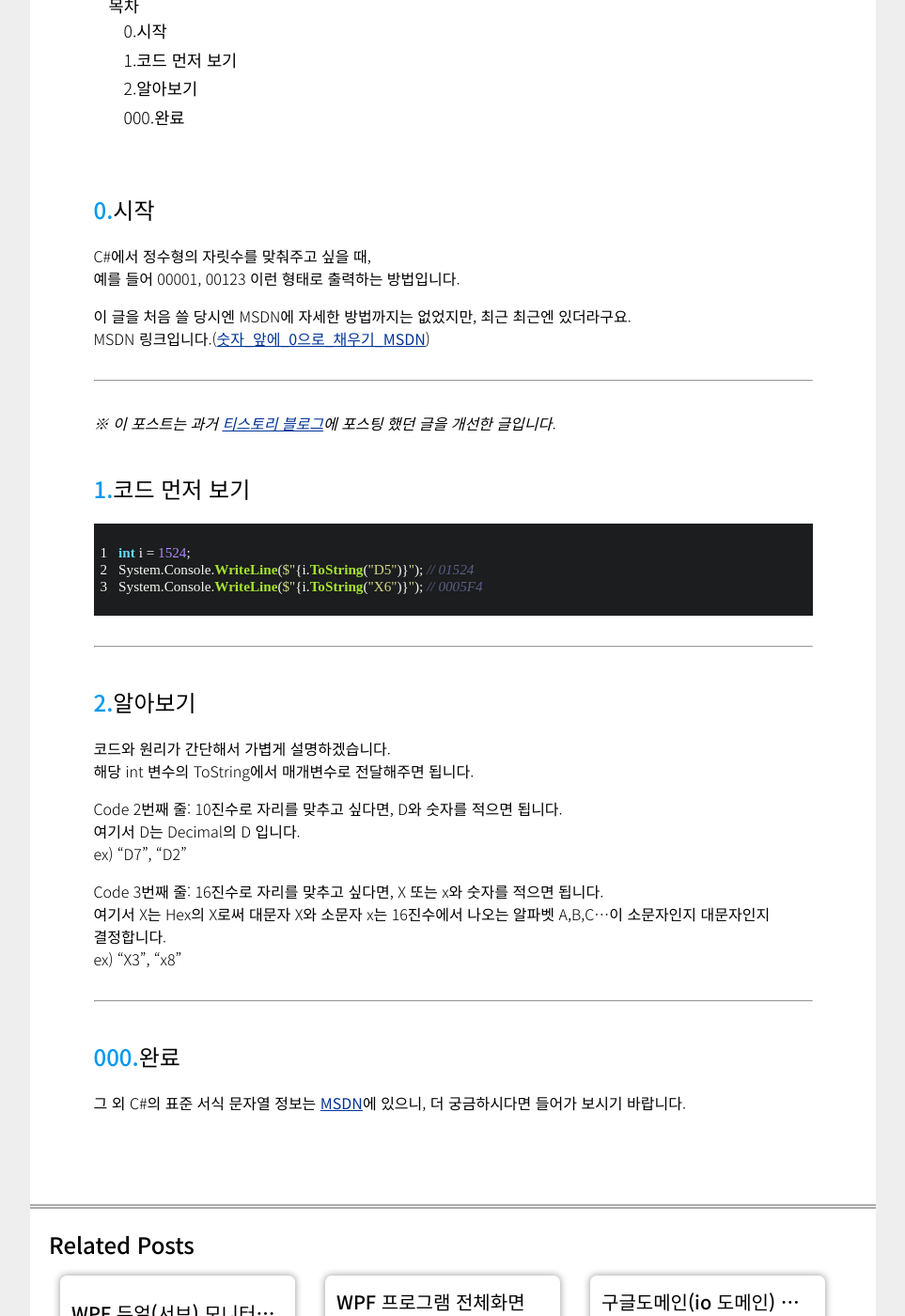
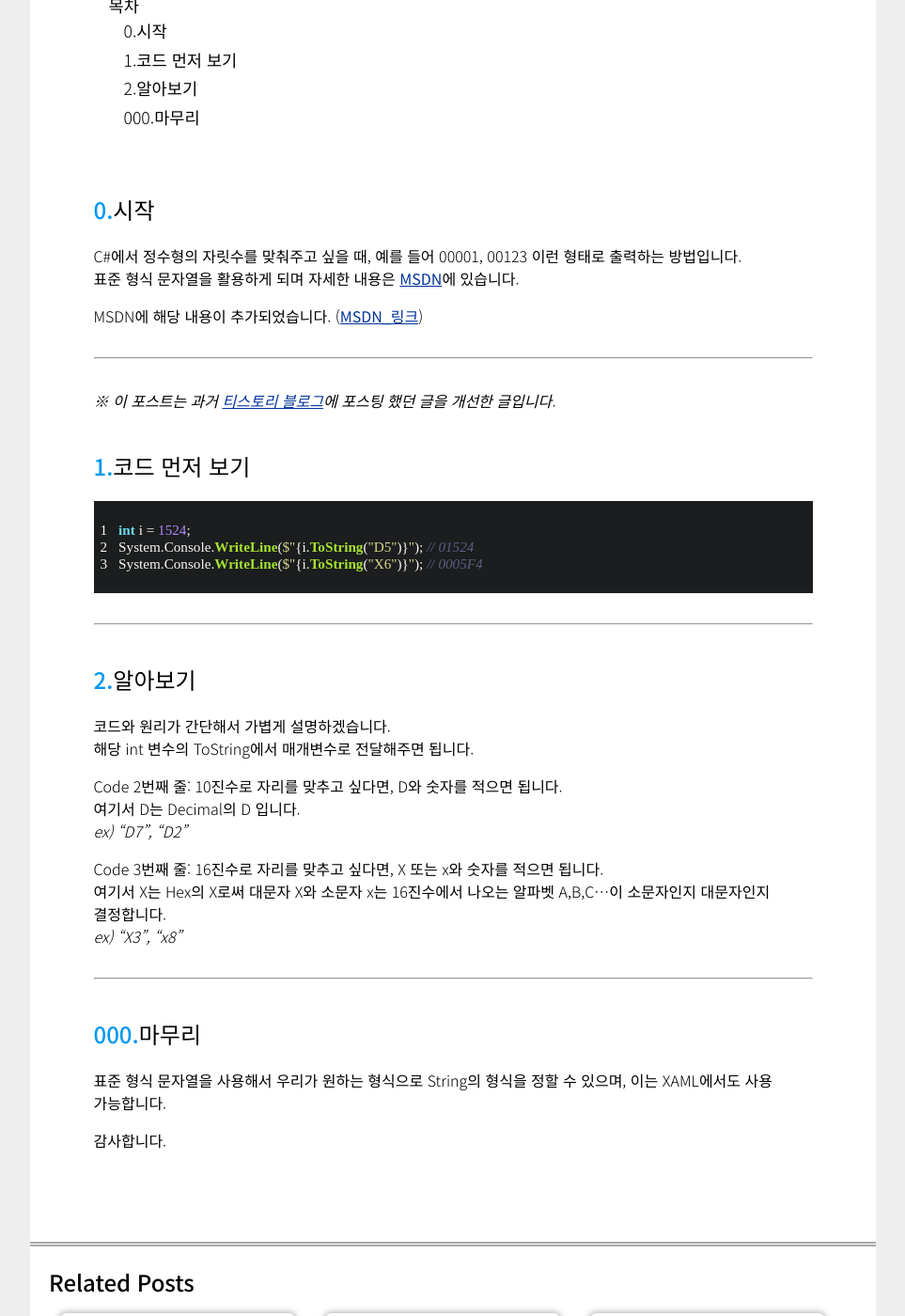
Before and after one commit to GiGong/gigong.github.io, a Jekyll site: the page built from _posts/CSharp/2021-09-15-CSharp-integer-digit.md, in a window 1280 px wide and 1400 px high, scrolled down 612 px. Shown: the whole window at 94% size, without its empty margins (158-1121 px from the left). Built offline with Jekyll 4.4.1, drawn with Linux system fonts in a browser that asks for light colours; some web fonts are replaced; comment, search, counter and statistics services are not loaded.

Commit message:
Modify post.

```diff
--- a/_posts/CSharp/2021-09-15-CSharp-integer-digit.md
+++ b/_posts/CSharp/2021-09-15-CSharp-integer-digit.md
@@ -11,12 +11,12 @@ excerpt_separator: <!--read more-->
 <!-- header for toc -->
 {% include post_navigation_heading.html level="1" number="0" content="시작" %}
 
-C#에서 정수형의 자릿수를 맞춰주고 싶을 때,
-예를 들어 00001, 00123 이런 형태로 출력하는 방법입니다.
+C#에서 정수형의 자릿수를 맞춰주고 싶을 때, 예를 들어 00001, 00123 이런 형태로 출력하는 방법입니다.
+표준 형식 문자열을 활용하게 되며 자세한 내용은 [MSDN][Standard-Numeric-Format-String-MSDN]에 있습니다.
 <!--read more-->
 
-이 글을 처음 쓸 당시엔 MSDN에 자세한 방법까지는 없었지만, 최근 최근엔 있더라구요.
-MSDN 링크입니다.([숫자_앞에_0으로_채우기_MSDN][Pad-Number-Zeros-MSDN])
+MSDN에 해당 내용이 추가되었습니다.
+([MSDN_링크][Pad-Number-Zeros-MSDN])
 
 ----
 
@@ -42,18 +42,20 @@ System.Console.WriteLine($"{i.ToString("X6")}"); // 0005F4
 
 Code 2번째 줄: 10진수로 자리를 맞추고 싶다면, D와 숫자를 적으면 됩니다.
 여기서 D는 Decimal의 D 입니다.
-ex) "D7", "D2"
+*ex) "D7", "D2"*
 
 Code 3번째 줄: 16진수로 자리를 맞추고 싶다면, X 또는 x와 숫자를 적으면 됩니다.
 여기서 X는 Hex의 X로써 대문자 X와 소문자 x는 16진수에서 나오는 알파벳 A,B,C...이 소문자인지 대문자인지 결정합니다.
-ex) "X3", "x8"
+*ex) "X3", "x8"*
 
 
 ----
 <!-- include for toc -->
-{% include post_navigation_heading.html level="1" number="000" content="완료" %}
+{% include post_navigation_heading.html level="1" number="000" content="마무리" %}
 
-그 외 C#의 표준 서식 문자열 정보는 [MSDN][Standard-Numeric-Format-String-MSDN]에 있으니, 더 궁금하시다면 들어가 보시기 바랍니다.
+표준 형식 문자열을 사용해서 우리가 원하는 형식으로 String의 형식을 정할 수 있으며, 이는 XAML에서도 사용 가능합니다.
+
+감사합니다.
 
 
 
```
